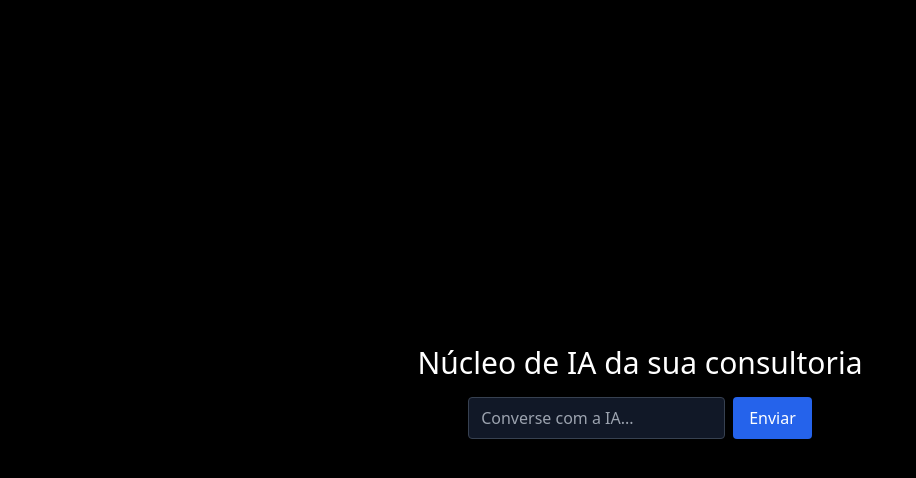
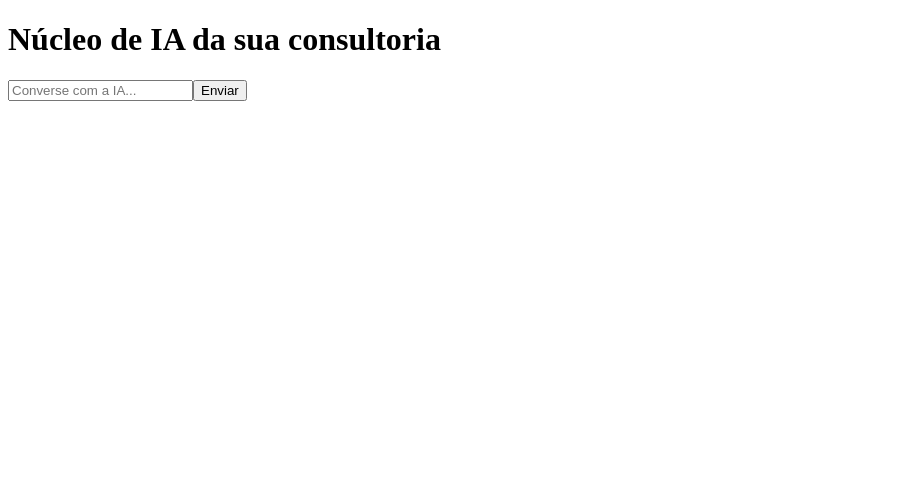
Before and after one commit to luizfmaso/lovai, a Next.js app: page / in a window 1280 px wide. Shown: the top 478 px of the page, without its empty margins (0-916 px from the left). Built offline with nearby package versions, Linux system fonts and the light colour scheme.

Commit message:
Change layout metadata and language settings
Updated metadata for the application and modified layout structure.

```diff
--- a/app/layout.tsx
+++ b/app/layout.tsx
@@ -1,29 +1,12 @@
-import type { Metadata } from "next";
-import { Geist, Geist_Mono } from "next/font/google";
-import "./globals.css";
-
-const geistSans = Geist({
-  variable: "--font-geist-sans",
-  subsets: ["latin"],
-});
-
-const geistMono = Geist_Mono({
-  variable: "--font-geist-mono",
-  subsets: ["latin"],
-});
-
-export const metadata: Metadata = {
-  title: "Create Next App",
-  description: "Generated by create next app",
+export const metadata = {
+  title: "Consultoria IA — Site Inteligente",
+  description: "Site moderno com IA conversacional reativa."
 };
 
-export default function RootLayout({ children }: LayoutProps<"/">) {
+export default function RootLayout({ children }: { children: React.ReactNode }) {
   return (
-    <html
-      lang="en"
-      className={`${geistSans.variable} ${geistMono.variable} h-full antialiased`}
-    >
-      <body className="min-h-full flex flex-col">{children}</body>
+    <html lang="pt-br">
+      <body>{children}</body>
     </html>
   );
 }
```
